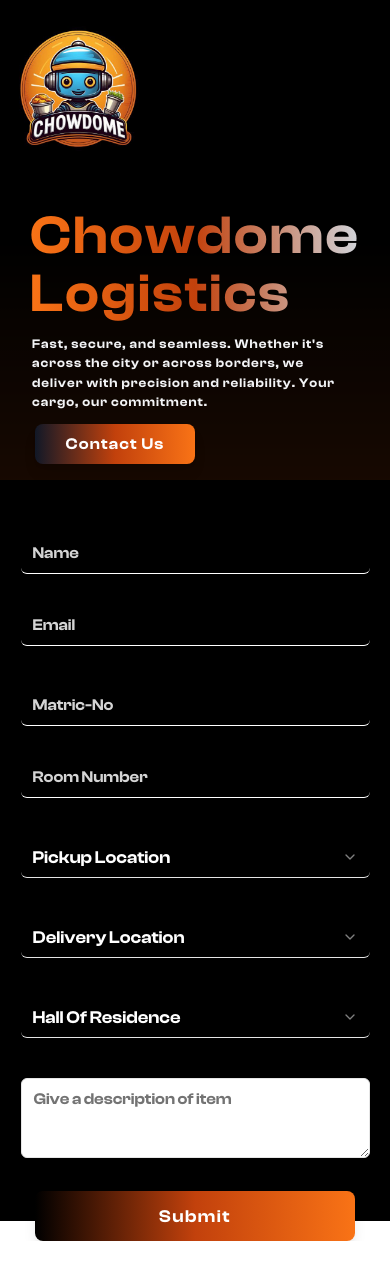
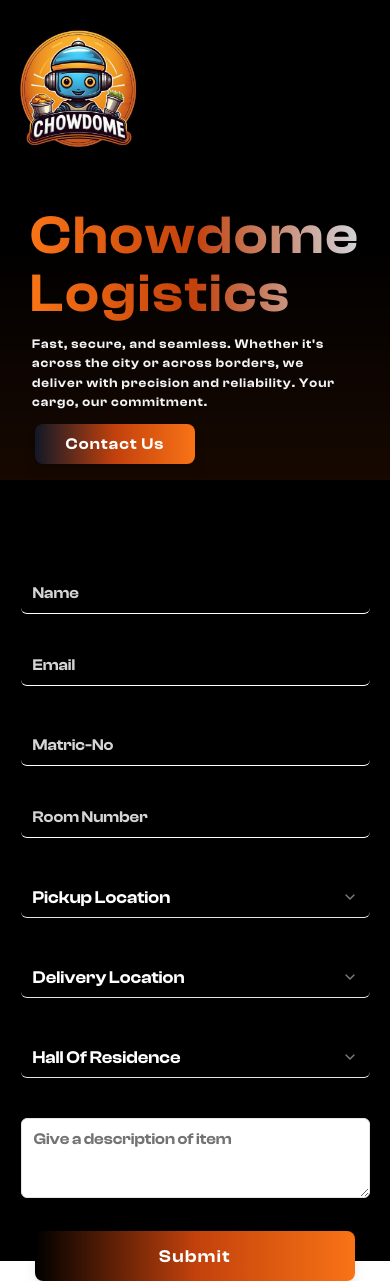
Before and after one commit to belbelbelbel/chowdome, a Next.js app: page / in a window 390 px wide. Before the commit the page ends 1241 px from the top, so only its background shows below. Built offline with nearby package versions, Linux system fonts and the light colour scheme.

Commit message:
update on responsiveness

```diff
--- a/components/Hero.tsx
+++ b/components/Hero.tsx
@@ -83,7 +83,7 @@
             </div>
 
 
-            <div className=" flex flex-col gap-10  xl:gap-8  mt-10 rounded-[1rem]  shadow-xl border-[1.5px] border-black w-[90%] xl:w-[94%] z-30 h-full xl:h-[90%] ">
+            <div className=" flex flex-col gap-10  xl:gap-8  mt-20 rounded-[1rem]  shadow-xl border-[1.5px] border-black w-[90%] xl:w-[94%] z-30 h-full xl:h-[90%] ">
                 <div className='flex xl:flex-row flex-col items-center xl:gap-5 gap-8'>
                     <Input placeholder='Name' value={formProfile.firstName} name='firstName' onChange={handleChange} type='text' />
                     <Input placeholder='Email' value={formProfile.email} type='email' name='email' onChange={handleChange} />
```
